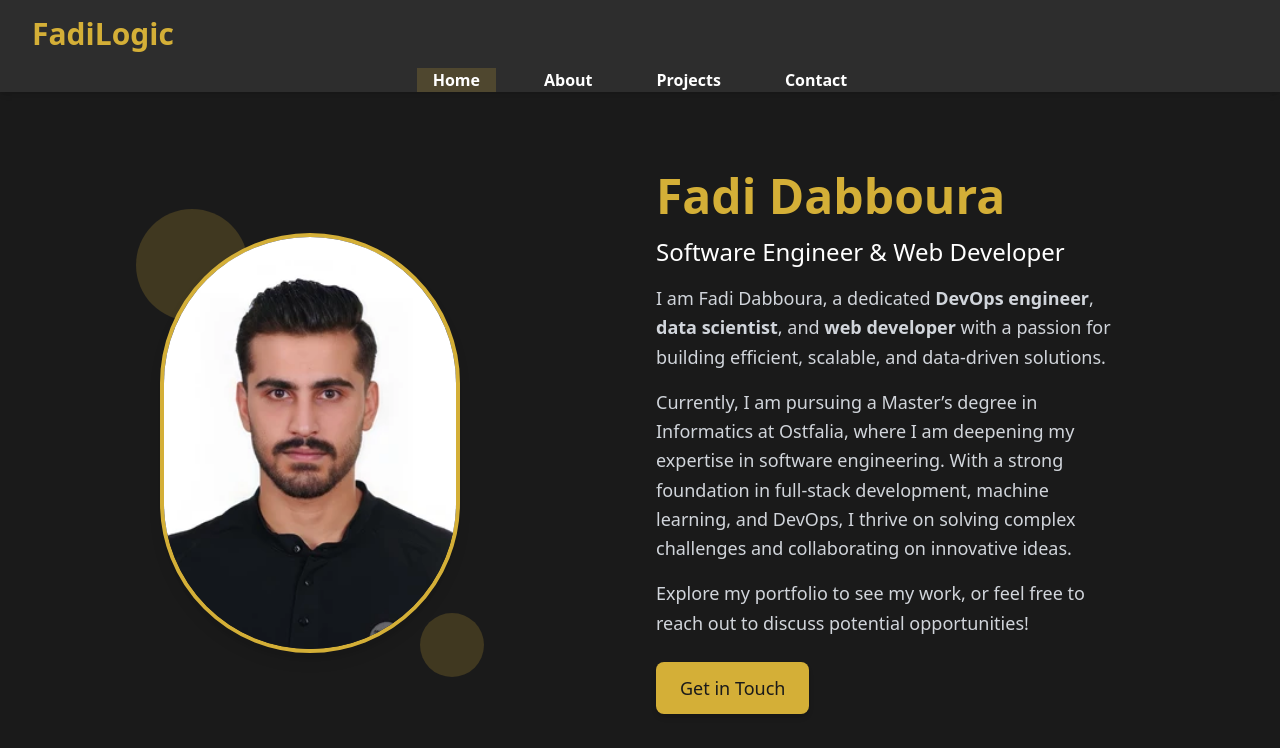
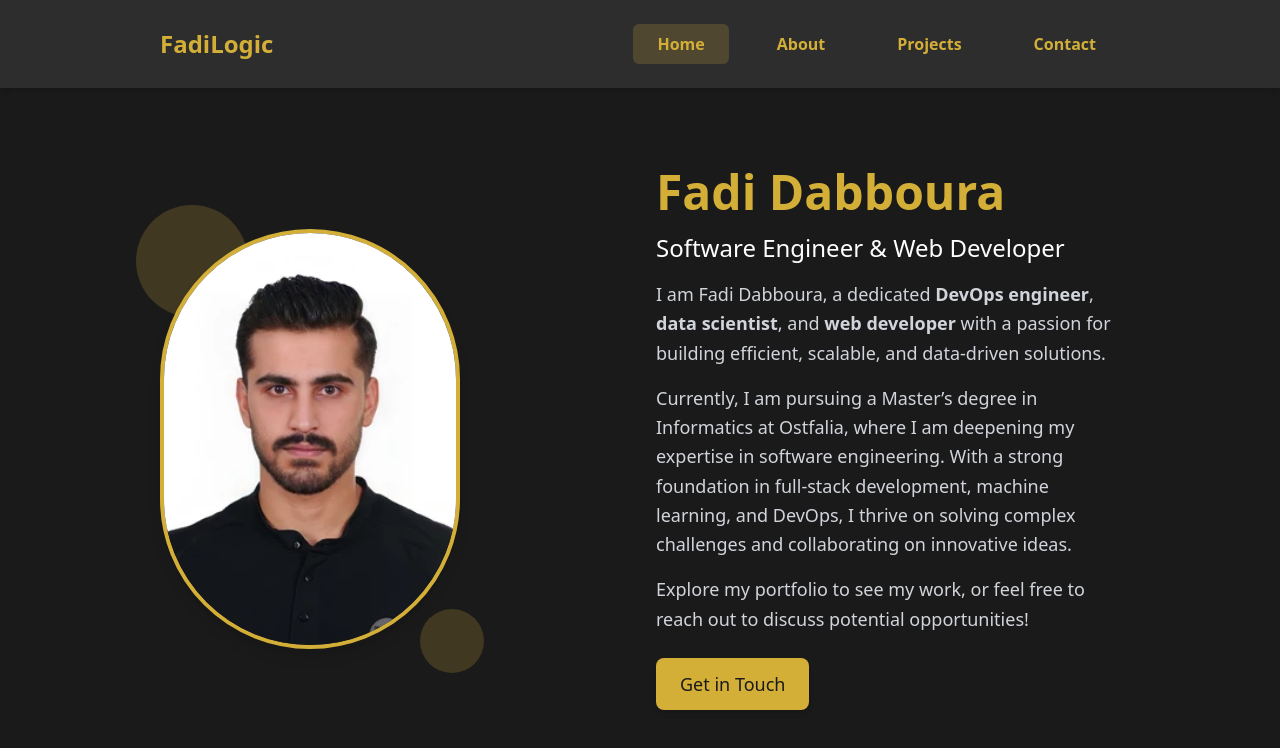
Before and after one commit to fadidab98/portfolio, a Next.js app: page / in a window 1280 px wide. Shown: the top 748 px of the page. Built offline with nearby package versions, Linux system fonts and the light colour scheme.

Commit message:
changing css

```diff
--- a/src/components/Header.js
+++ b/src/components/Header.js
@@ -23,36 +23,37 @@ export default function Header() {
 
   return (
     <header className="relative z-50 bg-secondary text-white shadow-md">
-      {/* Top Bar with Logo and Toggle */}
-      <div className="max-w-7xl mx-auto flex justify-between items-center py-4 px-4 sm:px-6 lg:px-8 relative z-50">
-        <h1 className="text-2xl md:text-3xl font-bold text-accent">FadiLogic</h1>
+      <div className="max-w-5xl mx-auto flex justify-between items-center py-6 px-4 sm:px-6 lg:px-8 relative z-50">
+        {/* Logo */}
+        <h1 className="text-2xl font-bold text-accent">FadiLogic</h1>
+
+        {/* Toggle Button for Mobile */}
         <button
-          className="md:hidden text-accent text-2xl p-2 focus:outline-none focus:ring-2 focus:ring-accent rounded-md"
+          className="md:hidden text-accent text-2xl p-2 focus:outline-none  rounded-md"
           onClick={() => setIsOpen(!isOpen)}
           aria-label="Toggle menu"
           aria-expanded={isOpen}
         >
           {isOpen ? <FaTimes /> : <FaBars />}
         </button>
-      </div>
 
-      {/* Navigation Overlay */}
+        {/* Navigation */}
         <nav
           className={`${
             isOpen
-            ? 'fixed top-[72px] left-0 right-0 bottom-0 bg-secondary z-40'
+              ? 'fixed top-[80px] left-0 right-0 bottom-0 bg-secondary z-40'
               : 'hidden'
-        } md:static md:block md:bg-transparent md:top-auto md:left-auto md:right-auto md:bottom-auto md:h-auto transition-all duration-500 ease-in-out overflow-hidden`}
+          } md:block md:static md:bg-transparent md:top-auto md:left-auto md:right-auto md:bottom-auto md:mt-0 transition-all duration-500 ease-in-out overflow-hidden`}
         >
-        <ul className="flex flex-col md:flex-row md:space-x-8 h-full justify-center items-center p-4 md:p-0">
+          <ul className="flex flex-col md:flex-row md:space-x-6 h-full justify-center items-center p-4 md:p-0 text-white">
             <li className="w-full md:w-auto">
               <Link
                 href="/"
-              className={`block py-3 md:py-0 px-4 text-lg md:text-base font-semibold text-white transition duration-300 w-full text-center md:text-left ${
+                className={`block py-3 md:py-2 px-4 md:px-6 text-lg md:text-base font-semibold transition duration-300 w-full text-center md:text-left no-underline ${
                   isActive('/')
-                  ? 'text-accent bg-accent/20'
-                  : 'hover:text-accent hover:bg-accent/10'
-              } focus:outline-none focus:ring-2 focus:ring-accent`}
+                    ? 'text-accent bg-accent/20 md:rounded-md'
+                    : 'hover:text-accent hover:bg-accent/20 md:hover:rounded-md'
+                } focus:outline-none `}
                 onClick={() => setIsOpen(false)}
               >
                 Home
@@ -61,11 +62,11 @@ export default function Header() {
             <li className="w-full md:w-auto">
               <Link
                 href="/#about"
-              className={`block py-3 md:py-0 px-4 text-lg md:text-base font-semibold text-white transition duration-300 w-full text-center md:text-left ${
+                className={`block py-3 md:py-2 px-4 md:px-6 text-lg md:text-base font-semibold transition duration-300 w-full text-center md:text-left no-underline ${
                   isActive('/#about')
-                  ? 'text-accent bg-accent/20'
-                  : 'hover:text-accent hover:bg-accent/10'
-              } focus:outline-none focus:ring-2 focus:ring-accent`}
+                    ? 'text-accent bg-accent/20 md:rounded-md'
+                    : 'hover:text-accent hover:bg-accent/20 md:hover:rounded-md'
+                } focus:outline-none `}
                 onClick={() => setIsOpen(false)}
               >
                 About
@@ -74,11 +75,11 @@ export default function Header() {
             <li className="w-full md:w-auto">
               <Link
                 href="/#projects"
-              className={`block py-3 md:py-0 px-4 text-lg md:text-base font-semibold text-white transition duration-300 w-full text-center md:text-left ${
+                className={`block py-3 md:py-2 px-4 md:px-6 text-lg md:text-base font-semibold transition duration-300 w-full text-center md:text-left no-underline ${
                   isActive('/#projects')
-                  ? 'text-accent bg-accent/20'
-                  : 'hover:text-accent hover:bg-accent/10'
-              } focus:outline-none focus:ring-2 focus:ring-accent`}
+                    ? 'text-accent bg-accent/20 md:rounded-md'
+                    : 'hover:text-accent hover:bg-accent/20 md:hover:rounded-md'
+                } focus:outline-none `}
                 onClick={() => setIsOpen(false)}
               >
                 Projects
@@ -87,11 +88,11 @@ export default function Header() {
             <li className="w-full md:w-auto">
               <Link
                 href="/contact"
-              className={`block py-3 md:py-0 px-4 text-lg md:text-base font-semibold text-white transition duration-300 w-full text-center md:text-left ${
+                className={`block py-3 md:py-2 px-4 md:px-6 text-lg md:text-base font-semibold transition duration-300 w-full text-center md:text-left no-underline ${
                   isActive('/contact')
-                  ? 'text-accent bg-accent/20'
-                  : 'hover:text-accent hover:bg-accent/10'
-              } focus:outline-none focus:ring-2 focus:ring-accent`}
+                    ? 'text-accent bg-accent/20 md:rounded-md'
+                    : 'hover:text-accent hover:bg-accent/20 md:hover:rounded-md'
+                } focus:outline-none `}
                 onClick={() => setIsOpen(false)}
               >
                 Contact
@@ -99,6 +100,7 @@ export default function Header() {
             </li>
           </ul>
         </nav>
+      </div>
     </header>
   );
 }
--- a/src/styles/globals.css
+++ b/src/styles/globals.css
@@ -9,3 +9,15 @@ img {
     max-width: 100%;
     height: auto;
   }
+
+/* styles/globals.css */
+a {
+  text-decoration: none !important;
+  border: none !important;
+}
+
+a:hover,
+a:focus,
+a:active {
+  border: none !important;
+}
```
Lines whose indentation alone changed are shown as unchanged.
